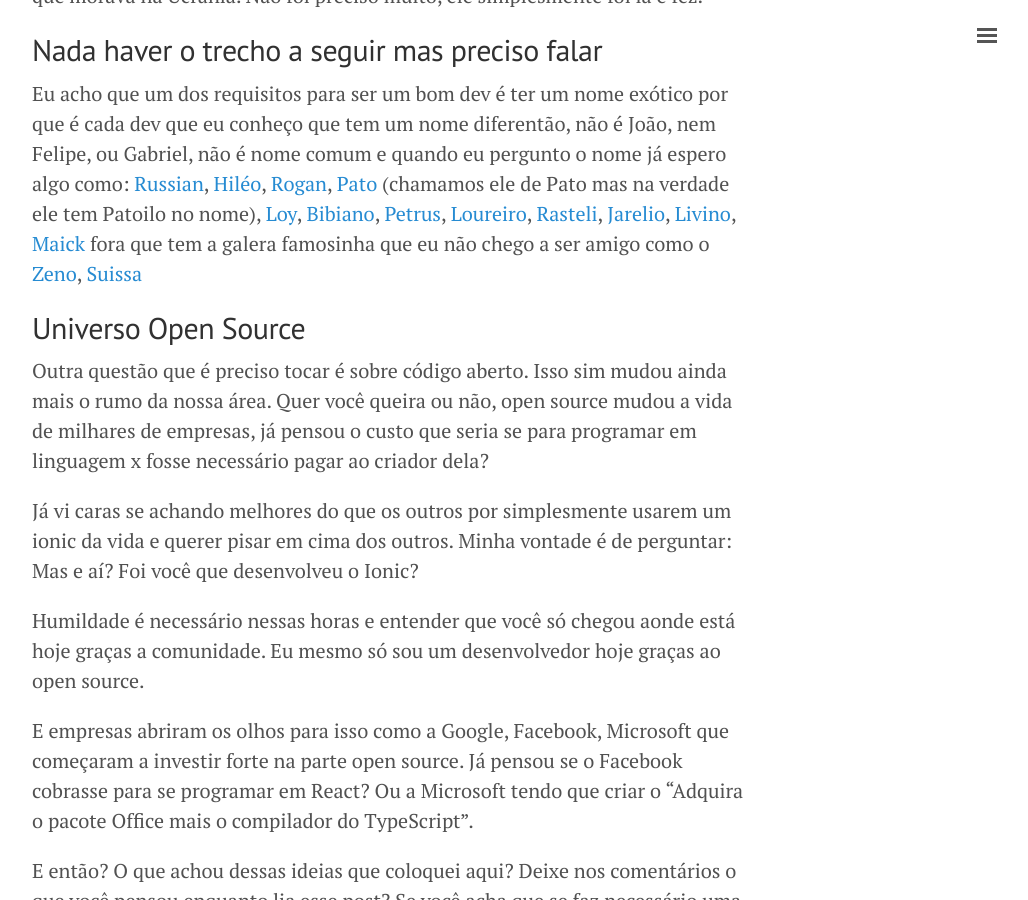
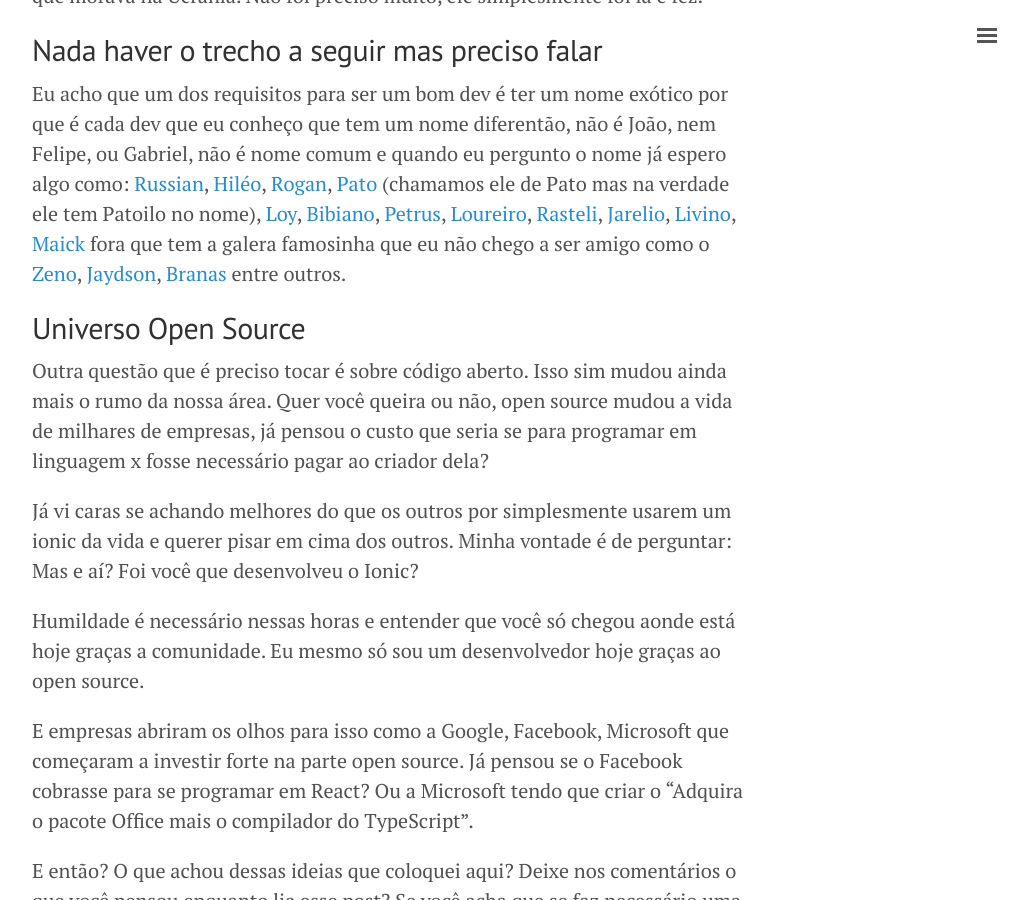
Before and after one commit to whoamindx/whoamindx.github.io, a Jekyll site: the page built from _posts/2018-8-3-fazemos-parte-da-profissao-mais-maluca.md, in a window 1280 px wide and 900 px high, scrolled down 1706 px. Shown: the whole window, without its empty margins (248-1276 px from the left). Built offline with Jekyll 4.4.1, drawn with Linux system fonts in a browser that asks for light colours; comment, search, counter and statistics services are not loaded.

Commit message:
Update 2018-8-3-fazemos-parte-da-profissao-mais-maluca.md

```diff
--- a/_posts/2018-8-3-fazemos-parte-da-profissao-mais-maluca.md
+++ b/_posts/2018-8-3-fazemos-parte-da-profissao-mais-maluca.md
@@ -29,7 +29,7 @@ Quer um exemplo bem legal? O WhatsApp, com certeza deve ser o App mais utilizado
 
 ## Nada haver o trecho a seguir mas preciso falar
 
-Eu acho que um dos requisitos para ser um bom dev é ter um nome exótico por que é cada dev que eu conheço que tem um nome diferentão, não é João, nem Felipe, ou Gabriel, não é nome comum e quando eu pergunto o nome já espero algo como: [Russian](https://github.com/russiann){:target="_blank"}, [Hiléo](https://github.com/hileomsi){:target="_blank"}, [Rogan](https://github.com/roganmelo){:target="_blank"}, [Pato](https://github.com/cjpatoilo){:target="_blank"} (chamamos ele de Pato mas na verdade ele tem Patoilo no nome), [Loy](https://github.com/loycharles){:target="_blank"}, [Bibiano](https://github.com/GabrielBibiano){:target="_blank"}, [Petrus](https://github.com/Petrusthecoder){:target="_blank"}, [Loureiro](https://github.com/callmeloureiro){:target="_blank"}, [Rasteli](https://github.com/kurostein){:target="_blank"}, [Jarelio](https://fb.com/jarelio){:target="_blank"}, [Livino](https://fb.com/jeanlivino){:target="_blank"}, [Maick](https://fb.com/MaickSilva){:target="_blank"} fora que tem a galera famosinha que eu não chego a ser amigo como o [Zeno](https://github.com/zenorocha){:target="_blank"}, [Suissa](https://github.com/suissa){:target:"_blank"}
+Eu acho que um dos requisitos para ser um bom dev é ter um nome exótico por que é cada dev que eu conheço que tem um nome diferentão, não é João, nem Felipe, ou Gabriel, não é nome comum e quando eu pergunto o nome já espero algo como: [Russian](https://github.com/russiann){:target="_blank"}, [Hiléo](https://github.com/hileomsi){:target="_blank"}, [Rogan](https://github.com/roganmelo){:target="_blank"}, [Pato](https://github.com/cjpatoilo){:target="_blank"} (chamamos ele de Pato mas na verdade ele tem Patoilo no nome), [Loy](https://github.com/loycharles){:target="_blank"}, [Bibiano](https://github.com/GabrielBibiano){:target="_blank"}, [Petrus](https://github.com/Petrusthecoder){:target="_blank"}, [Loureiro](https://github.com/callmeloureiro){:target="_blank"}, [Rasteli](https://github.com/kurostein){:target="_blank"}, [Jarelio](https://fb.com/jarelio){:target="_blank"}, [Livino](https://fb.com/jeanlivino){:target="_blank"}, [Maick](https://fb.com/MaickSilva){:target="_blank"} fora que tem a galera famosinha que eu não chego a ser amigo como o [Zeno](https://github.com/zenorocha){:target="_blank"}, [Jaydson](https://github.com/jaydson){:target:"_blank"}, [Branas](https://github.com/rodrigobranas){:target="_blank"} entre outros.
 
 ## Universo Open Source
 
```
